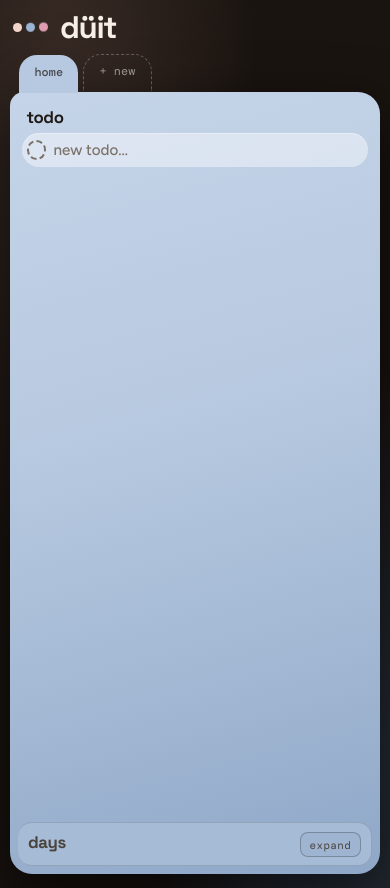
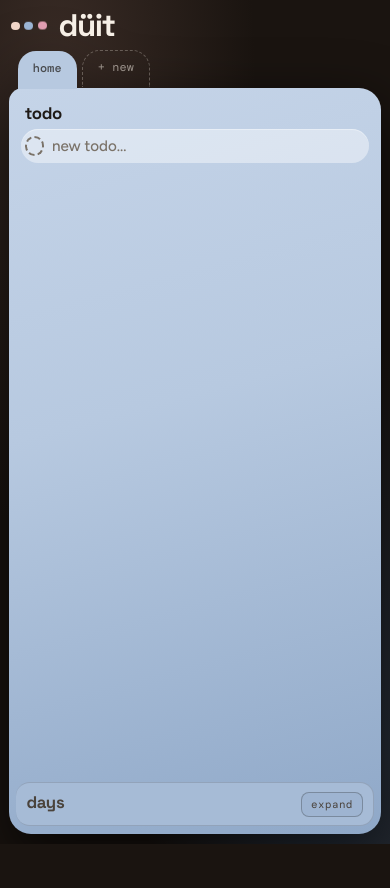
Before and after one commit to enakrdzalic/duit, a React (Vite) app: page / in a window 390 px wide. After the commit the page ends 844 px from the top, so only its background shows below. Built offline with nearby package versions, Linux system fonts and the light colour scheme; a web font is replaced by a local one.

Commit message:
Fit mobile folder height to the viewport
Co-authored-by: Cursor <cursoragent@cursor.com>

```diff
--- a/src/index.css
+++ b/src/index.css
@@ -1213,15 +1213,16 @@ a {
 /* —— mobile —— */
 @media (max-width: 760px) {
   .app-shell {
-    min-height: 100dvh;
+    height: 100dvh;
+    max-height: 100dvh;
+    min-height: 0;
     justify-content: flex-start;
-    padding: max(0.75rem, env(safe-area-inset-top))
-      max(0.65rem, env(safe-area-inset-right))
-      max(0.85rem, env(safe-area-inset-bottom))
-      max(0.65rem, env(safe-area-inset-left));
-    gap: 0.65rem;
-    overflow-x: hidden;
-    overflow-y: auto;
+    padding: max(0.65rem, env(safe-area-inset-top))
+      max(0.55rem, env(safe-area-inset-right))
+      max(0.65rem, env(safe-area-inset-bottom))
+      max(0.55rem, env(safe-area-inset-left));
+    gap: 0.5rem;
+    overflow: hidden;
   }
 
   .sparkle {
@@ -1229,6 +1230,7 @@ a {
   }
 
   .brand-bar {
+    flex: 0 0 auto;
     flex-direction: column;
     align-items: flex-start;
     gap: 0.2rem;
@@ -1244,11 +1246,17 @@ a {
   }
 
   .folder {
+    flex: 1 1 auto;
+    min-height: 0;
+    width: 100%;
+    display: flex;
+    flex-direction: column;
     filter: drop-shadow(0 14px 28px rgba(0, 0, 0, 0.35));
   }
 
   /* One-row scrolling tabs */
   .folder-tabs {
+    flex: 0 0 auto;
     flex-wrap: nowrap;
     overflow-x: auto;
     overflow-y: hidden;
@@ -1275,21 +1283,27 @@ a {
   }
 
   .folder__body {
+    flex: 1 1 auto;
+    min-height: 0;
+    display: flex;
+    flex-direction: column;
+    overflow: hidden;
     border-radius: 22px;
     border-top-left-radius: 14px;
   }
 
   .app-main {
-    --app-main-h: min(860px, calc(100dvh - 7.25rem));
+    flex: 1 1 auto;
+    height: auto;
+    min-height: 0;
     grid-template-columns: 1fr;
     grid-template-rows: minmax(0, 1.15fr) minmax(0, 0.95fr);
-    height: var(--app-main-h);
-    min-height: 28rem;
   }
 
+  /* Don't grow past the viewport on mobile home */
   .folder__body:not(:has(.folder-footer)) .app-main {
-    height: calc(var(--app-main-h) + var(--folder-footer-h));
-    min-height: calc(28rem + var(--folder-footer-h));
+    height: auto;
+    min-height: 0;
   }
 
   .app-main:has(.days-panel.is-collapsed) {
@@ -1300,6 +1314,10 @@ a {
   .days-panel {
     height: 100%;
     min-height: 0;
+  }
+
+  .folder-footer {
+    flex: 0 0 auto;
   }
 
   .days-panel {
@@ -1381,15 +1399,7 @@ a {
 
 @media (max-width: 420px) {
   .app-main {
-    --app-main-h: calc(100dvh - 6.75rem);
-    height: var(--app-main-h);
-    min-height: 24rem;
     grid-template-rows: minmax(0, 1.2fr) minmax(0, 0.9fr);
-  }
-
-  .folder__body:not(:has(.folder-footer)) .app-main {
-    height: calc(var(--app-main-h) + var(--folder-footer-h));
-    min-height: calc(24rem + var(--folder-footer-h));
   }
 
   .app-main:has(.days-panel.is-collapsed) {
```
